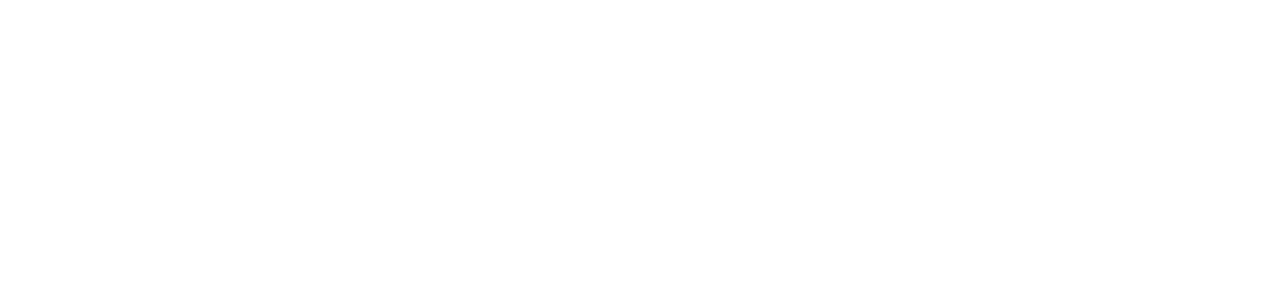
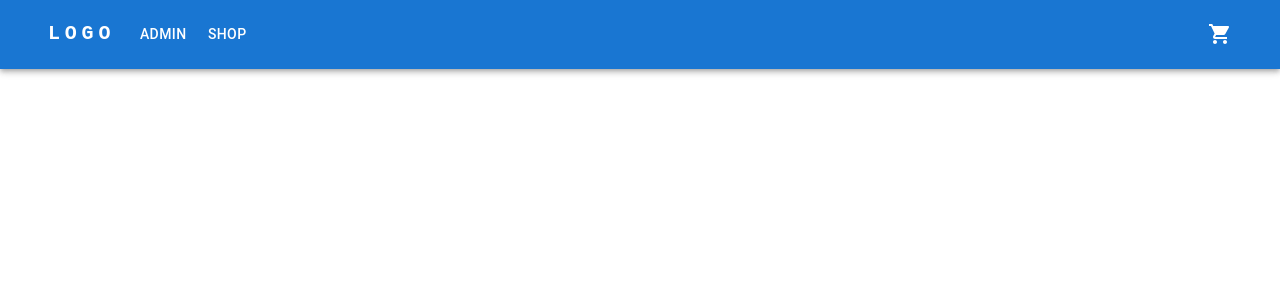
Before and after one commit to hectorromerodev/react-intro, a React (Create React App) app: page / in a window 1280 px wide. Shown: the top 300 px of the page. Built offline with nearby package versions, Linux system fonts and the light colour scheme.

Commit message:
update navbar

```diff
--- a/src/components/Navbar.jsx
+++ b/src/components/Navbar.jsx
@@ -1,8 +1,65 @@
-import AppBar from '@mui/material/AppBar';
-import Container from '@mui/material/Container';
+import AppBar from "@mui/material/AppBar";
+import Container from "@mui/material/Container";
+import Toolbar from "@mui/material/Toolbar";
+import Typography from "@mui/material/Typography";
+import Box from "@mui/material/Box";
+import IconButton from "@mui/material/IconButton";
+import Button from "@mui/material/Button";
 
-const Navbar = () => {
-  return <AppBar></AppBar>
-}
+import MenuIcon from "@mui/icons-material/Menu";
+import ShoppingCardIcon from "@mui/icons-material/ShoppingCart";
+
+const Navbar = ({setIsAdminVisible}) => {
+  return (
+    <AppBar position="static">
+      <Container maxWidth="xl">
+        <Toolbar>
+          <Typography
+            variant="h6"
+            noWrap
+            component="a"
+            href="/"
+            sx={{
+              mr: 2,
+              fontFamily: "monospace",
+              fontWeight: 700,
+              letterSpacing: ".3rem",
+              textDecoration: "none",
+              color: "inherit",
+              display: { xs: "none", md: "flex" },
+            }}
+          >
+            LOGO
+          </Typography>
+          <Box sx={{ flexGrow:1, display: { xs: "flex", md: "none" } }}>
+            <IconButton
+              size="large"
+              aria-label="account of current user"
+              color="inherit"
+            >
+              <MenuIcon />
+            </IconButton>
+          </Box>
+          <Box sx={{ flexGrow:1, display: { xs: "none", md: "flex" } }}>
+            <Button
+              onClick={() => setIsAdminVisible(true)}
+              sx={{ my: 2, color: "white", display: "block" }}
+            >
+              Admin
+            </Button>
+            <Button sx={{ my: 2, color: "white", display: "block" }}>
+              Shop
+            </Button>
+          </Box>
+          <Box sx={{ flexGrow: 0 }}>
+            <IconButton sx={{ p: 0 }}>
+              <ShoppingCardIcon sx={{ color: "white" }} />
+            </IconButton>
+          </Box>
+        </Toolbar>
+      </Container>
+    </AppBar>
+  );
+};
 
 export default Navbar;
```
